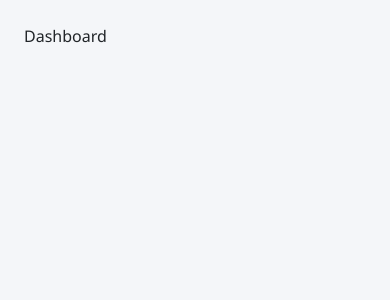
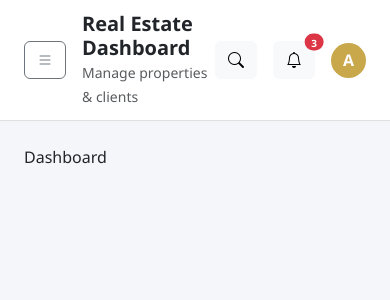
Before and after one commit to abdelrhman-shibl44/real-estate-admin-dashboard, a React (Vite) app: page / in a window 390 px wide. Shown: the top 300 px of the page. Built offline with nearby package versions, Linux system fonts and the light colour scheme.

Commit message:
Add Navbar component with left and right sections, including responsive design

```diff
--- a/src/components/layout/Layout.jsx
+++ b/src/components/layout/Layout.jsx
@@ -2,6 +2,7 @@
 import { useState } from "react";
 import { Outlet } from "react-router-dom";
 import Sidebar from "./Sidebar";
+import Navbar from "./Navbar";
 
 export default function Layout() {
   const [sidebarOpen, setSidebarOpen] = useState(false);
@@ -13,6 +14,7 @@ export default function Layout() {
 
       {/* Main Content */}
       <div className="main-content">
+        <Navbar onMenuClick={() => setSidebarOpen(true)} />
         <main className="p-4 flex-grow-1">
           <Outlet /> {/* Dashboard or Properties or Details */}
         </main>
--- /dev/null
+++ b/src/components/layout/Navbar/NavbarLeft.jsx
@@ -0,0 +1,21 @@
+// src/components/layout/Navbar/NavbarLeft.jsx
+
+export default function NavbarLeft({ onMenuClick }) {
+  return (
+    <div className="d-flex align-items-center gap-3">
+      {/* Mobile menu button */}
+      <button
+        className="btn btn-outline-secondary d-md-none"
+        onClick={onMenuClick}
+      >
+        <i className="bi bi-list"></i>
+      </button>
+
+      {/* Page title */}
+      <div>
+        <h5 className="mb-0 fw-bold">Real Estate Dashboard</h5>
+        <small className="text-muted">Manage properties & clients</small>
+      </div>
+    </div>
+  );
+}
--- /dev/null
+++ b/src/components/layout/Navbar/NavbarRight.jsx
@@ -0,0 +1,46 @@
+// src/components/layout/Navbar/NavbarRight.jsx
+
+export default function NavbarRight() {
+  return (
+    <div className="d-flex align-items-center gap-3">
+      {/* Search icon */}
+      <button className="btn btn-light">
+        <i className="bi bi-search"></i>
+      </button>
+
+      {/* Notifications */}
+      <button className="btn btn-light position-relative">
+        <i className="bi bi-bell"></i>
+        <span
+          className="position-absolute top-0 start-100 translate-middle badge rounded-pill bg-danger"
+          style={{ fontSize: "10px" }}
+        >
+          3
+        </span>
+      </button>
+
+      {/* User */}
+      <div className="d-flex align-items-center gap-2">
+        <div
+          className="rounded-circle d-flex align-items-center justify-content-center text-white fw-bold"
+          style={{
+            width: 35,
+            height: 35,
+            backgroundColor: "var(--secondary-color)",
+          }}
+        >
+          A
+        </div>
+
+        <div className="d-none d-md-block">
+          <div className="fw-semibold" style={{ fontSize: 13 }}>
+            Admin
+          </div>
+          <div className="text-muted" style={{ fontSize: 11 }}>
+            admin@realestate.com
+          </div>
+        </div>
+      </div>
+    </div>
+  );
+}
--- /dev/null
+++ b/src/components/layout/Navbar/index.jsx
@@ -0,0 +1,12 @@
+// src/components/layout/Navbar/Navbar.jsx
+import NavbarLeft from "./NavbarLeft";
+import NavbarRight from "./NavbarRight";
+
+export default function Navbar({ onMenuClick }) {
+  return (
+    <div className="top-navbar d-flex align-items-center justify-content-between">
+      <NavbarLeft onMenuClick={onMenuClick} />
+      <NavbarRight />
+    </div>
+  );
+}
--- a/src/index.css
+++ b/src/index.css
@@ -49,6 +49,16 @@ body {
   flex-direction: column;
 }
 
+/* Navbar */
+.top-navbar {
+  background-color: white;
+  border-bottom: 1px solid #e0e0e0;
+  padding: 12px 24px;
+  position: sticky;
+  top: 0;
+  z-index: 999;
+}
+
 /* Responsive */
 @media (max-width: 768px) {
   .sidebar {
```
Also changed, not shown: src/components/layout/Navbar/NavbarSearch.jsx (added, +7 -0 lines).
